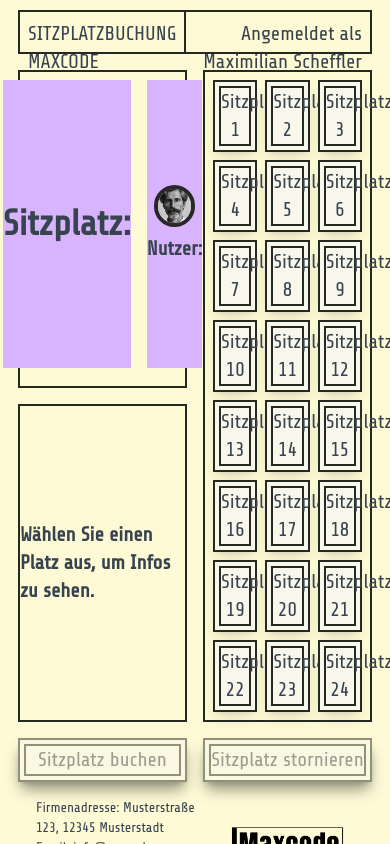
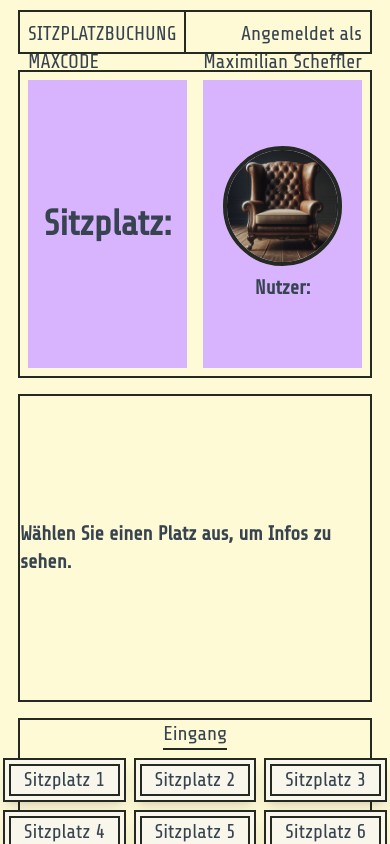
Before and after one commit to JackScheff420/sitzplatzbuchung, a React (Create React App) app: page / in a window 390 px wide. Shown: the top 844 px of the page. Built offline with nearby package versions, Linux system fonts and the light colour scheme.

Commit message:
responsive design tweaks

```diff
--- a/src/App.js
+++ b/src/App.js
@@ -1,14 +1,13 @@
 import { useState } from 'react';
 import logo from './Maxcode_Logo.png';
 import profilbild from './testhuman.jpg';
+import freierSessel from './freierSessel.jpg';
 
 function App() {
-
-
   const [isModalOpen, setIsModalOpen] = useState(false);
   const [selectedSeat, setSelectedSeat] = useState(null);
   const [userInfo, setUserInfo] = useState(null);
-  const [seatColor, setSeatColor] = useState('bg-purple-300')
+  const [seatColor, setSeatColor] = useState('bg-purple-300');
 
   const handleBuchenClick = () => {
     setIsModalOpen(true);
@@ -17,7 +16,7 @@ function App() {
   const getRandomColor = () => {
     const colors = [
       'red', 'lime', 'yellow', 'orange',
-      'green', 'blue','purple'
+      'green', 'blue', 'purple'
     ];
 
     const randomColor = colors[Math.floor(Math.random() * colors.length)];
@@ -40,7 +39,6 @@ function App() {
     }
   };
 
-
   const handleCloseModal = () => {
     setIsModalOpen(false);
     setSelectedSeat(null);
@@ -59,7 +57,8 @@ function App() {
           key={`platz-${seatNumber}`}
           className={buttonClassName}
           onClick={() => handleAuswahlClick(seatNumber, userInfo)}
-          onBlur={handleButtonBlur}>
+          onBlur={handleButtonBlur}
+        >
           <div className='border-inherit border-2 m-1'>
             {buttonText}
           </div>
@@ -91,7 +90,6 @@ function App() {
     }
   };
 
-
   return (
     <div className="App">
       <section id="basis" className="flex flex-col items-center justify-center text-xl text-secondarytheme bg-primarytheme border-2 border-primarytheme shadow-lg shadow-primarytheme px-4 sm:px-8 py-2 sm:py-3">
@@ -107,23 +105,27 @@ function App() {
 
         <section id="main" className="w-full max-w-screen-xl mb-4 h-auto">
 
-          <div className="grid grid-cols-2 grid-rows-2 gap-4">
+          <div className="grid grid-cols-1 sm:grid-cols-2 grid-rows-2 gap-4">
             <div className='border-accenttheme border-2'>
-              <div className="flex grid-cols-2 grid-rows-1 gap-4 m-2 font-extrabold items-center justify-center">
-                <div className={`col-start-1 row-start-1 ${seatColor} w-72 h-72 flex items-center justify-center text-4xl`}>
+              <div className="flex grid-cols-1 sm:grid-cols-2 grid-rows-1 gap-4 m-2 font-extrabold items-center justify-center">
+                <div className={`sm:col-start-1 sm:row-start-1 ${seatColor} w-full sm:w-72 h-72 flex items-center justify-center text-4xl`}>
                   Sitzplatz: {selectedSeat}
                 </div>
-                <div className={`col-start-2 row-start-1 ${seatColor} w-72 h-72 flex flex-col items-center justify-center`}>
-                  <img src={profilbild} alt="Profilbild" className="w-3/4 h-auto rounded-full mb-2 grayscale border-accenttheme border-4" />
+                <div className={`sm:col-start-2 sm:row-start-1 ${seatColor} w-full sm:w-72 h-72 flex flex-col items-center justify-center`}>
+                  <img src={freierSessel} alt="Profilbild" className="w-3/4 h-auto rounded-full mb-2 border-accenttheme border-4" />
                   Nutzer: {userInfo}
                 </div>
               </div>
             </div>
-            <div className="row-span-2 border-accenttheme border-2 flex items-center justify-center">
+            <div className="row-span-2 border-accenttheme border-2 flex flex-col items-center justify-center">
+              <div className="border-accenttheme border-b-2">
+                Eingang
+              </div>
               <div className="grid grid-cols-12 grid-rows-6 m-2 gap-2 w-96">
                 {generateSeats()}
               </div>
             </div>
+
             <div className="row-start-2 border-accenttheme border-2 font-extrabold flex items-center justify-center">
               {renderSeatInfo()}
             </div>
@@ -131,14 +133,11 @@ function App() {
 
         </section>
 
-
-
         <section id="Buttons" className="w-full max-w-screen-xl mb-auto h-auto">
-          <div className="grid grid-cols-2 gap-4">
+          <div className="grid grid-cols-1 sm:grid-cols-2 gap-4">
             <button
               id='buchen'
-              className={`border-accenttheme hover:border-primarytheme border-2 shadow-lg shadow-accenttheme bg-buttontheme hover:bg-secondarytheme hover:text-buttontheme ${selectedSeat === null ? 'disabled:opacity-50 cursor-not-allowed' : ''
-                }`}
+              className={`border-accenttheme hover:border-primarytheme border-2 shadow-lg shadow-accenttheme bg-buttontheme hover:bg-secondarytheme hover:text-buttontheme ${selectedSeat === null ? 'disabled:opacity-50 cursor-not-allowed' : ''}`}
               onClick={handleBuchenClick}
               disabled={selectedSeat === null}
             >
@@ -148,8 +147,7 @@ function App() {
             </button>
             <button
               id='stornieren'
-              className={`border-accenttheme hover:border-primarytheme border-2 shadow-lg shadow-accenttheme bg-buttontheme hover:bg-secondarytheme hover:text-buttontheme ${selectedSeat === null ? 'disabled:opacity-50 cursor-not-allowed' : ''
-                }`}
+              className={`border-accenttheme hover:border-primarytheme border-2 shadow-lg shadow-accenttheme bg-buttontheme hover:bg-secondarytheme hover:text-buttontheme ${selectedSeat === null ? 'disabled:opacity-50 cursor-not-allowed' : ''}`}
               disabled={selectedSeat === null}
             >
               <div className='border-inherit border-2 m-1'>
```
Also changed, not shown: src/freierSessel.jpg (added).
